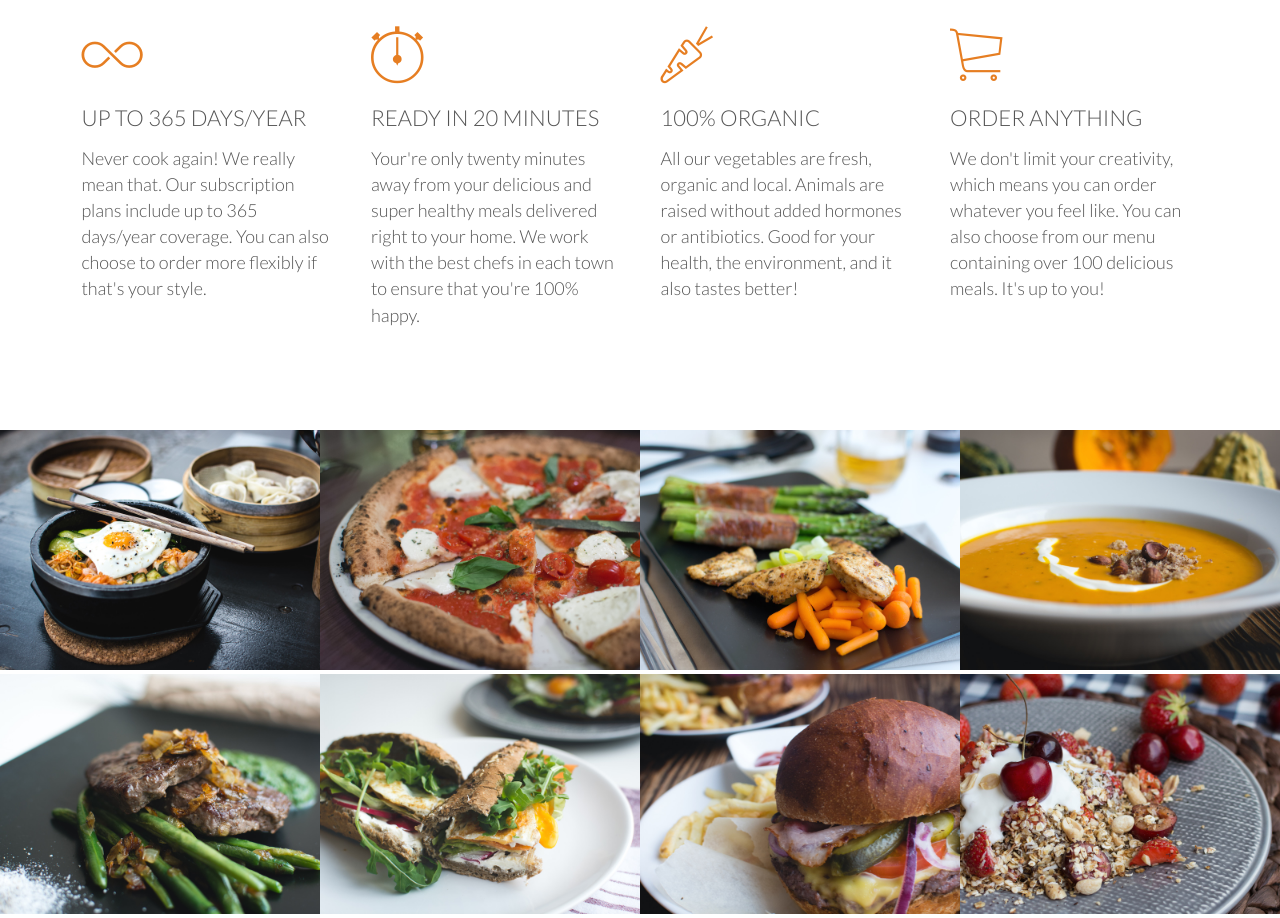
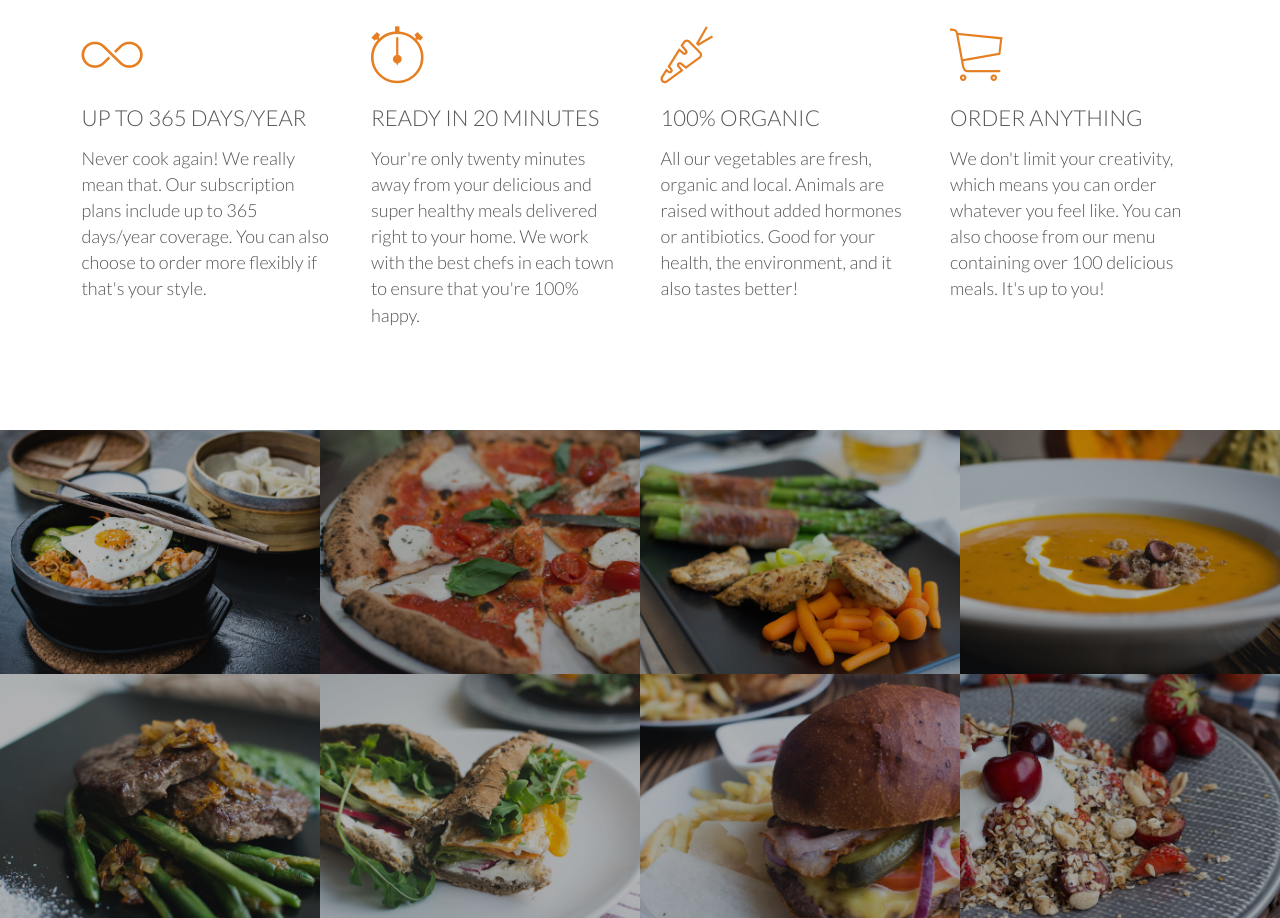
Before and after one commit to tanjahennis/omnifood, a plain HTML site: page index.html in a window 1280 px wide. Shown: the part 1050-1968 px from the top of the page. Drawn offline with Linux system fonts and the light colour scheme; files whose address does not match are found by name.

Commit message:
hover opacity and transition styling

```diff
--- a/resources/css/style.css
+++ b/resources/css/style.css
@@ -208,9 +208,19 @@ header {
 .meal-photo {
     width: 100%;
     margin: 0;
+    overflow: hidden;
+    background-color: #000;
 }
 
 .meal-photo img {
+    opacity: 0.7;
     width: 100%;
     height: auto;
+    transform: scale(1.15);
+    transition: transform 0.5s, opacity 0.5s;
 }
+
+.meal-photo img:hover {
+    opacity: 1;
+    transform: scale(1.05);
+}
```
